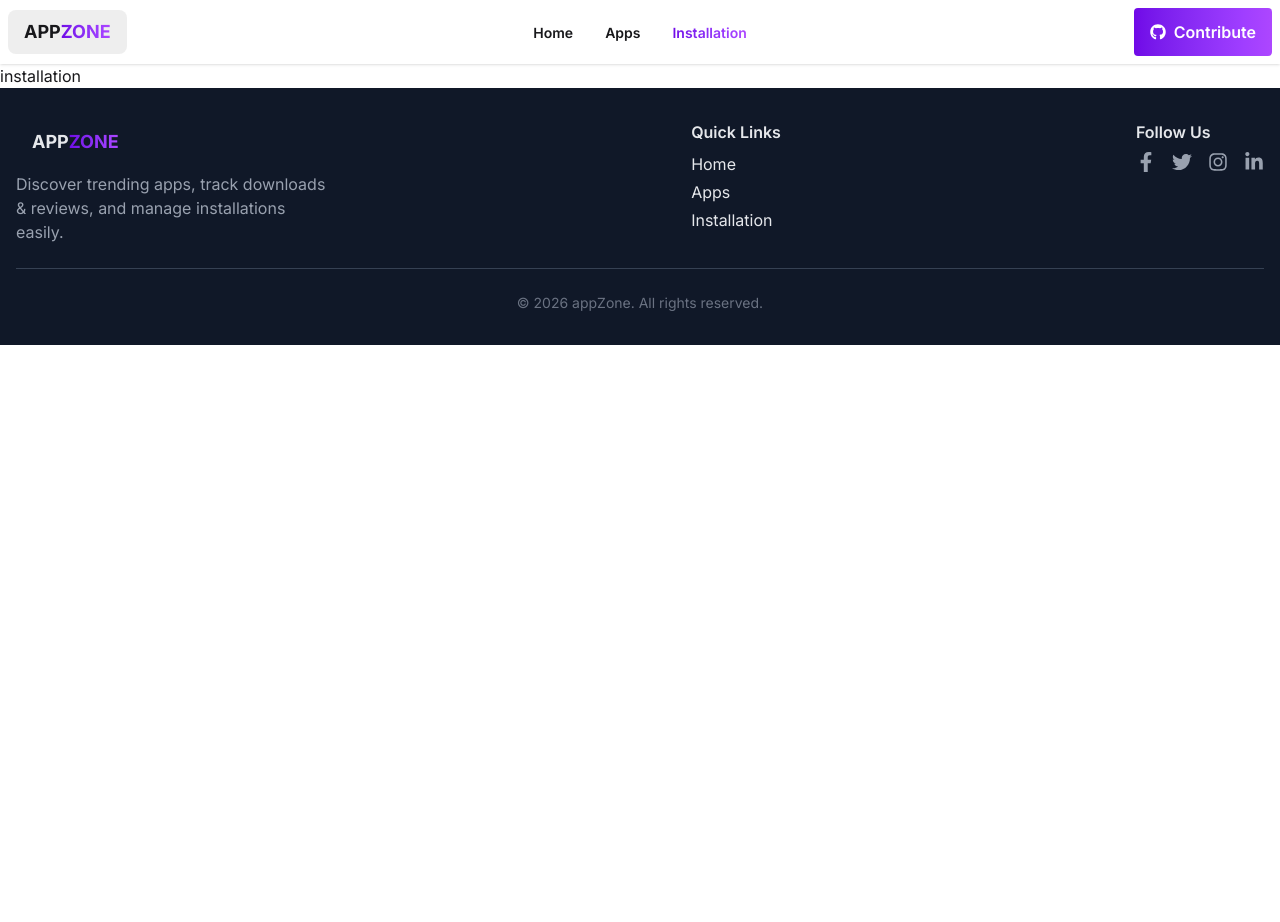
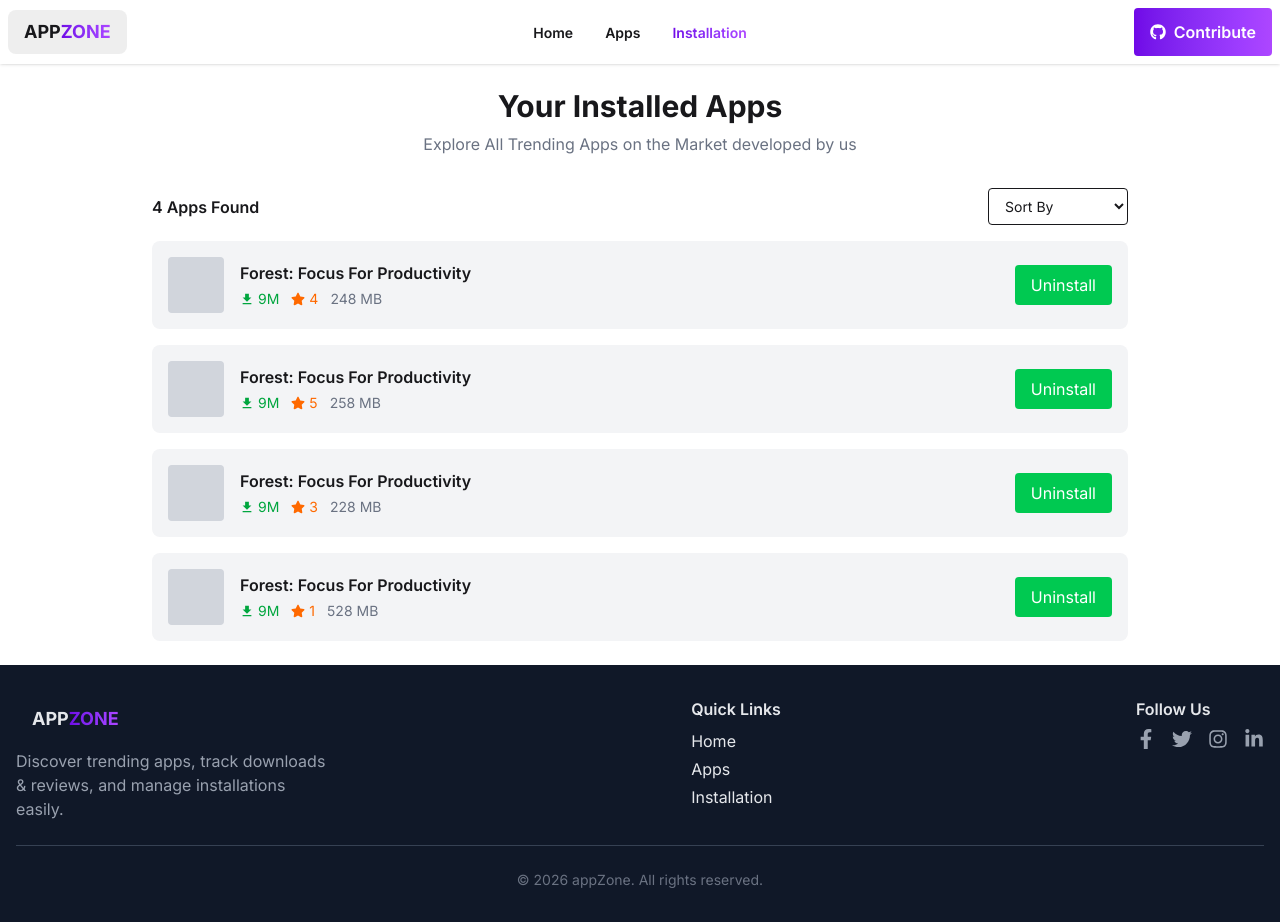
Before and after one commit to soheldev-codes/AppZone, a React (Vite) app: page /installation in a window 1280 px wide. Before the commit the page ends 800 px from the top, so only its background shows below. Built offline with nearby package versions, Linux system fonts and the light colour scheme.

Commit message:
installation page design with demo data

```diff
--- /dev/null
+++ b/src/Pages/Installation.jsx
@@ -0,0 +1,126 @@
+import { useState } from "react";
+import { FaStar } from "react-icons/fa";
+import { IoMdDownload } from "react-icons/io";
+
+const initialApps = [
+  {
+    id: 1,
+    name: "Forest: Focus For Productivity",
+    downloads: 9000000,
+    rating: 4,
+    size: 248,
+  },
+  {
+    id: 2,
+    name: "Forest: Focus For Productivity",
+    downloads: 9000000,
+    rating: 5,
+    size: 258,
+  },
+  {
+    id: 3,
+    name: "Forest: Focus For Productivity",
+    downloads: 9000000,
+    rating: 3,
+    size: 228,
+  },
+  {
+    id: 4,
+    name: "Forest: Focus For Productivity",
+    downloads: 9000000,
+    rating: 1,
+    size: 528,
+  },
+];
+
+export default function Installation() {
+  const [apps, setApps] = useState(initialApps);
+  const [sortType, setSortType] = useState("");
+
+  // 🔹 Sort Function
+  const handleSort = (type) => {
+    setSortType(type);
+
+    let sorted = [...apps];
+
+    if (type === "size") {
+      sorted.sort((a, b) => a.size - b.size);
+    } else if (type === "rating") {
+      sorted.sort((a, b) => b.rating - a.rating);
+    }
+
+    setApps(sorted);
+    alert("done shorted");
+  };
+
+  // 🔹 Uninstall Function
+  const handleUninstall = (id) => {
+    const remaining = apps.filter((app) => app.id !== id);
+    setApps(remaining);
+  };
+
+  return (
+    <div className="p-6 max-w-5xl mx-auto">
+      {/* Header */}
+      <div className="text-center mb-8">
+        <h1 className="text-3xl font-bold">Your Installed Apps</h1>
+        <p className="text-gray-500 mt-2">
+          Explore All Trending Apps on the Market developed by us
+        </p>
+      </div>
+
+      {/* Top Bar */}
+      <div className="flex justify-between items-center mb-4">
+        <h2 className="font-semibold">{apps.length} Apps Found</h2>
+
+        <select
+          onChange={(e) => handleSort(e.target.value)}
+          className="border px-3 py-2 rounded text-sm"
+        >
+          <option value="">Sort By</option>
+          <option value="size">Sort By Size</option>
+          <option value="rating">Sort By Rating</option>
+        </select>
+      </div>
+
+      {/* Cards */}
+      <div className="space-y-4">
+        {apps.map((app) => (
+          <div
+            key={app.id}
+            className="flex items-center justify-between bg-gray-100 p-4 rounded-lg"
+          >
+            {/* Left */}
+            <div className="flex items-center gap-4">
+              <div className="w-14 h-14 bg-gray-300 rounded"></div>
+
+              <div>
+                <h3 className="font-semibold">{app.name}</h3>
+
+                <div className="flex items-center gap-3 text-sm text-gray-500 mt-1">
+                  <span className="flex items-center gap-1 text-green-600">
+                    <IoMdDownload /> {app.downloads / 1000000}M
+                  </span>
+
+                  <span className="flex items-center gap-1 text-orange-500">
+                    <FaStar /> {app.rating}
+                  </span>
+
+                  <span>{app.size} MB</span>
+                </div>
+              </div>
+            </div>
+
+            {/* Right */}
+            <button
+              onClick={() => handleUninstall(app.id)}
+              className="bg-green-500 hover:bg-green-600 text-white px-4 py-2 rounded"
+            >
+              Uninstall
+            </button>
+          </div>
+        ))}
+      </div>
+    </div>
+  );
+}
--- a/src/Routes/Routes.jsx
+++ b/src/Routes/Routes.jsx
@@ -1,12 +1,13 @@
 import { createBrowserRouter } from "react-router";
 import Root from "../Layouts/Root";
 import Home from "../Pages/Home";
+import NotFound from "../Components/Shared/NotFound";
+import Installation from "../Pages/Installation";
 
 export const router = createBrowserRouter([
   {
     path: "/",
     Component: Root,
-    errorElement: <h1>404 page</h1>,
     children: [
       {
         index: true,
@@ -17,8 +18,16 @@ export const router = createBrowserRouter([
         element: <h1> apps</h1>,
       },
       {
+        path: "apps/details/:id",
+        element: <h1> app Details</h1>,
+      },
+      {
         path: "installation",
-        element: <h1>installation</h1>,
+        Component: Installation,
+      },
+      {
+        path: "*",
+        Component: NotFound,
       },
     ],
   },
```
